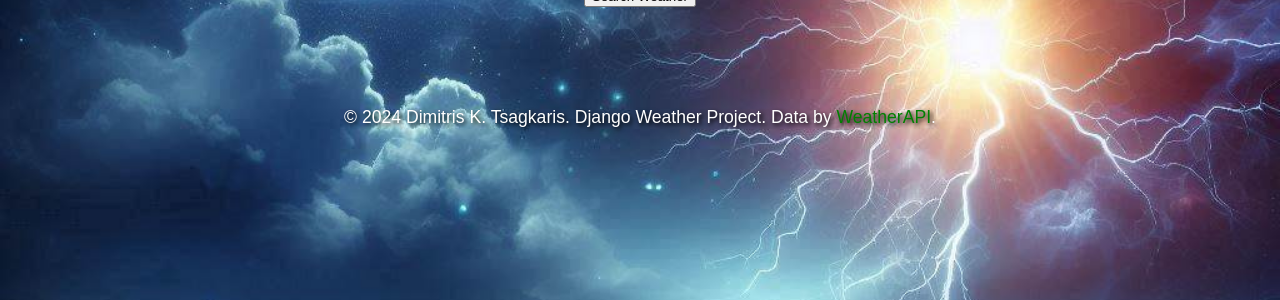
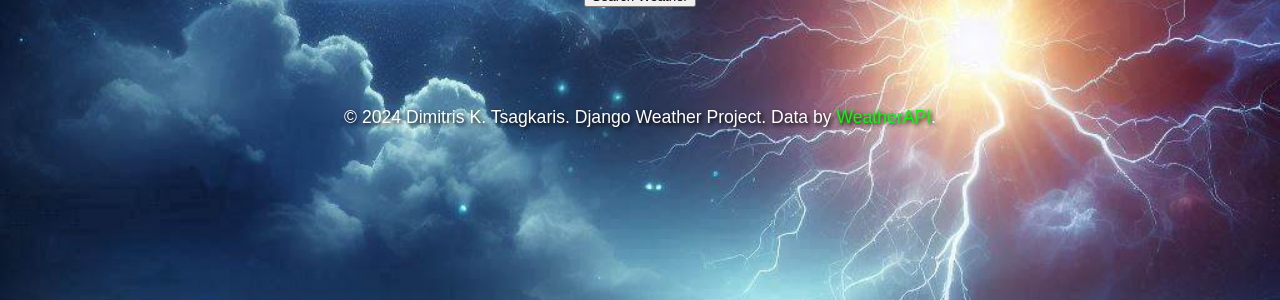
Before and after one commit to dimtsagk/Django-Weather, a Django app: page / in a window 1280 px wide. Shown: the part 451-751 px from the top of the page. Run offline with Django 5.2, Linux system fonts and the light colour scheme.

Commit message:
Update index.html

```diff
--- a/weather_app/templates/weather_app/index.html
+++ b/weather_app/templates/weather_app/index.html
@@ -53,7 +53,7 @@
         }
 
         a:link {
-            color: green;
+            color: lime;
             background-color: transparent;
             text-decoration: none;
           }
```
